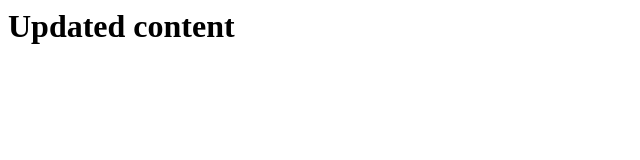
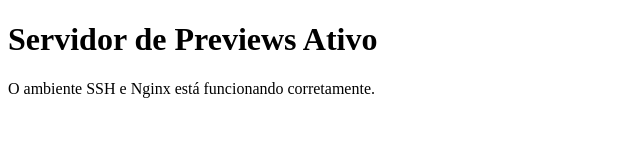
Before and after one commit to AlexSilva-dev/leads-previews-cdn, a plain HTML site: page app/index.html in a window 1280 px wide. Shown: the whole page, without its empty margins (0-640 px from the left). Drawn offline with Linux system fonts and the light colour scheme.

Commit message:
fix: ensure Nginx has read permissions and add default index.html

```diff
--- a/app/index.html
+++ b/app/index.html
@@ -1 +1,10 @@
-<h1>Updated content</h1>
+<!DOCTYPE html>
+<html>
+<head>
+    <title>Previews CDN</title>
+</head>
+<body>
+    <h1>Servidor de Previews Ativo</h1>
+    <p>O ambiente SSH e Nginx está funcionando corretamente.</p>
+</body>
+</html>
```
Also changed, not shown: 1 other file.
